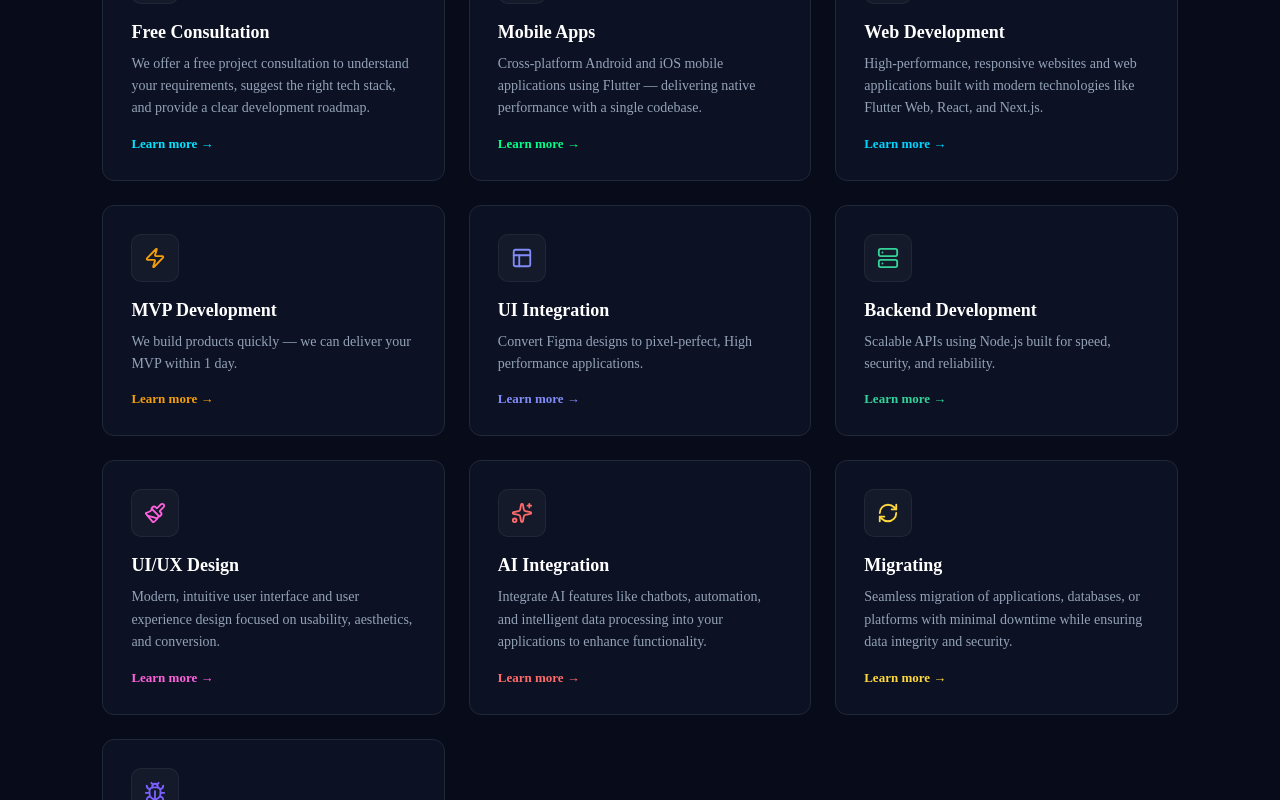
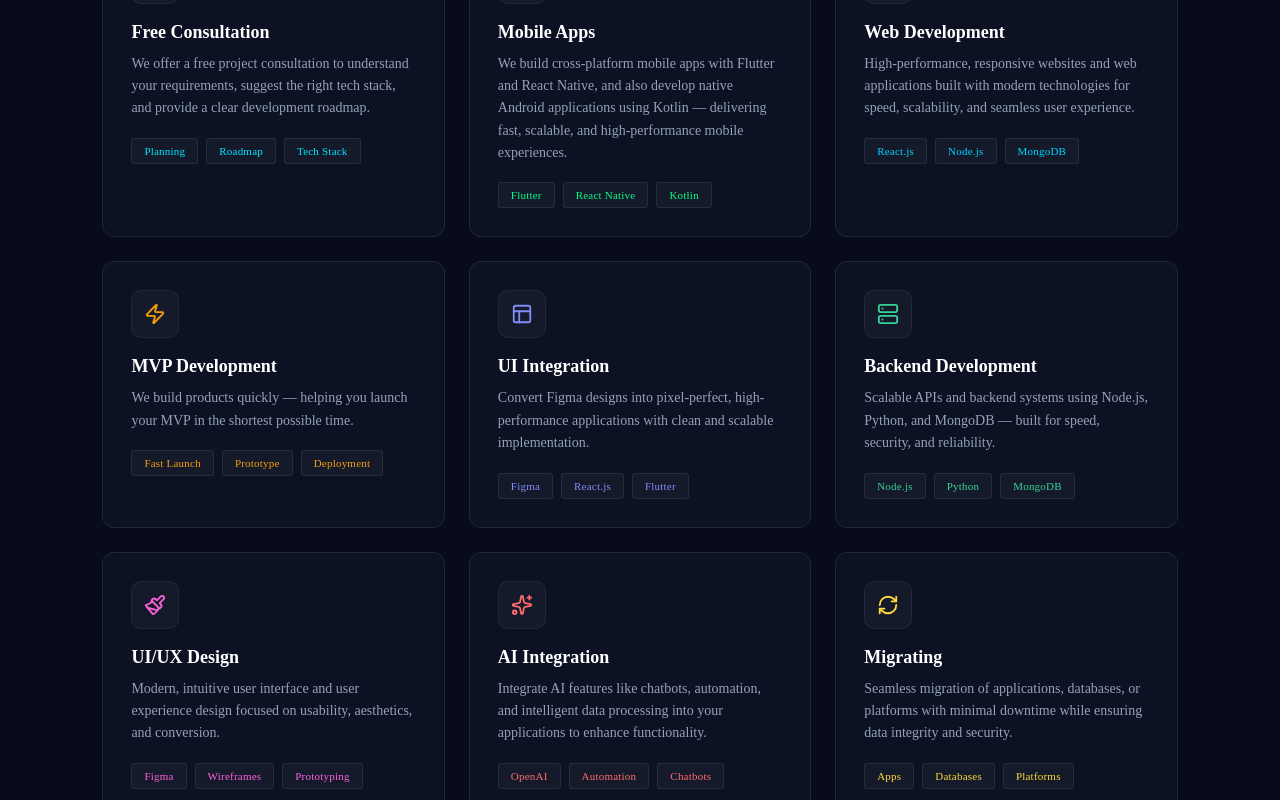
Before and after one commit to hibuzin/React_Portfolio, a React (Vite) app: page / in a window 1280 px wide. Shown: the part 1200-2000 px from the top of the page. Built offline with nearby package versions, Linux system fonts and the light colour scheme.

Commit message:
updated all ui

```diff
--- a/src/components/ContactSection.jsx
+++ b/src/components/ContactSection.jsx
@@ -59,7 +59,6 @@ function ContactSection() {
           </p>
 
           <div className="info-item"> hibuzin@gmail.com</div>
-          <div className="info-item"> +91 8526854562</div>
           <div className="info-item"> Chennai, India</div>
         </div>
 
--- a/src/components/ProjectsSection.jsx
+++ b/src/components/ProjectsSection.jsx
@@ -40,6 +40,7 @@ function ProjectsSection() {
             className={`project-card ${project.fullWidth ? "full-width" : ""}`}
             style={{ "--accent": project.accent }}
           >
+             <div className="project-arrow">↗</div>
             <span className="project-category">{project.category}</span>
             <h3>{project.title}</h3>
             <p>{project.desc}</p>
--- a/src/components/ServicesSection.jsx
+++ b/src/components/ServicesSection.jsx
@@ -20,60 +20,70 @@ const services = [
     title: "Free Consultation",
     desc: "We offer a free project consultation to understand your requirements, suggest the right tech stack, and provide a clear development roadmap.",
     accent: "#00E5FF",
+    tech: ["Planning", "Roadmap", "Tech Stack"],
   },
   {
     icon: <Smartphone size={22} />,
     title: "Mobile Apps",
-    desc: "Cross-platform Android and iOS mobile applications using Flutter — delivering native performance with a single codebase.",
+    desc: "We build cross-platform mobile apps with Flutter and React Native, and also develop native Android applications using Kotlin — delivering fast, scalable, and high-performance mobile experiences.",
     accent: "#00FF88",
+    tech: ["Flutter", "React Native", "Kotlin"],
   },
   {
     icon: <Globe size={22} />,
     title: "Web Development",
-    desc: "High-performance, responsive websites and web applications built with modern technologies like Flutter Web, React, and Next.js.",
+    desc: "High-performance, responsive websites and web applications built with modern technologies for speed, scalability, and seamless user experience.",
     accent: "#00D4FF",
+    tech: ["React.js", "Node.js", "MongoDB"],
   },
   {
     icon: <Zap size={22} />,
     title: "MVP Development",
-    desc: "We build products quickly — we can deliver your MVP within 1 day.",
+    desc: "We build products quickly — helping you launch your MVP in the shortest possible time.",
     accent: "#F59E0B",
+    tech: ["Fast Launch", "Prototype", "Deployment"],
   },
   {
     icon: <Layout size={22} />,
     title: "UI Integration",
-    desc: "Convert Figma designs to pixel-perfect, High performance applications.",
+    desc: "Convert Figma designs into pixel-perfect, high-performance applications with clean and scalable implementation.",
     accent: "#818CF8",
+    tech: ["Figma", "React.js", "Flutter"],
   },
   {
     icon: <Server size={22} />,
     title: "Backend Development",
-    desc: "Scalable APIs using Node.js built for speed, security, and reliability.",
+    desc: "Scalable APIs and backend systems using Node.js, Python, and MongoDB — built for speed, security, and reliability.",
     accent: "#34D399",
+    tech: ["Node.js", "Python", "MongoDB"],
   },
   {
     icon: <Paintbrush size={22} />,
     title: "UI/UX Design",
     desc: "Modern, intuitive user interface and user experience design focused on usability, aesthetics, and conversion.",
     accent: "#FF61DC",
+    tech: ["Figma", "Wireframes", "Prototyping"],
   },
   {
     icon: <Sparkles size={22} />,
     title: "AI Integration",
     desc: "Integrate AI features like chatbots, automation, and intelligent data processing into your applications to enhance functionality.",
     accent: "#FF6B6B",
+    tech: ["OpenAI", "Automation", "Chatbots"],
   },
   {
     icon: <RefreshCw size={22} />,
     title: "Migrating",
     desc: "Seamless migration of applications, databases, or platforms with minimal downtime while ensuring data integrity and security.",
     accent: "#FFD93D",
+    tech: ["Apps", "Databases", "Platforms"],
   },
   {
     icon: <Bug size={22} />,
     title: "Bug Fixing",
     desc: "Identify, troubleshoot, and resolve application issues efficiently to improve performance, stability, and user experience.",
     accent: "#7B61FF",
+    tech: ["Debugging", "Optimization", "Fixes"],
   },
 ];
 
@@ -88,7 +98,6 @@ export default function ServicesSection() {
         </p>
       </div>
 
-
       <div className="services-grid">
         {services.map((service, index) => (
           <div
@@ -99,7 +108,13 @@ export default function ServicesSection() {
             <div className="icon-box">{service.icon}</div>
             <h3>{service.title}</h3>
             <p>{service.desc}</p>
-            <div className="learn-more">Learn more →</div>
+
+            {/* ✅ Bottom tech stack */}
+            <div className="service-tech-stack">
+              {service.tech.map((item, i) => (
+                <span key={i}>{item}</span>
+              ))}
+            </div>
           </div>
         ))}
       </div>
--- a/src/components/process_section.jsx
+++ b/src/components/process_section.jsx
@@ -17,7 +17,7 @@ function ProcessSection() {
           <div className="step-card">
             <div className="step-number">01</div>
             <h3>Requirement Discussion</h3>
-            <p>Understanding client goals, project scope and requirements.</p>
+            <p>Understanding your goals, project scope and requirements.</p>
           </div>
 
           <div className="step-card">
--- a/src/components/projects.css
+++ b/src/components/projects.css
@@ -124,6 +124,21 @@
   color: color-mix(in srgb, var(--accent) 50%, #d1d5db);
 }
 
+.project-arrow {
+  position: absolute;
+  top: 18px;
+  right: 18px;
+  display: flex;
+  align-items: center;
+  justify-content: center;
+  font-size: 20px;
+  font-weight: 700;
+  color: var(--accent);
+  background: transparent;
+  pointer-events: none;
+  line-height: 1;
+}
+
 /* Mobile */
 @media (max-width: 768px) {
   .projects {
@@ -145,6 +160,7 @@
 
   .project-card {
     padding: 24px;
+    position: relative;
   }
 
   .project-card.full-width {
--- a/src/components/services.css
+++ b/src/components/services.css
@@ -6,7 +6,6 @@
   scroll-margin-top: 70px;
 }
 
-/* Label */
 /* Label */
 .section-label {
   display: inline-flex;
@@ -119,6 +118,33 @@
   transition: 0.2s;
 }
 
+.service-tech-stack span {
+  font-size: 11px;
+  font-weight: 500;
+  padding: 6px 12px;
+  border-radius: 3px;
+  background: rgba(255, 255, 255, 0.04);
+  border: 1px solid rgba(255, 255, 255, 0.08);
+  color: var(--accent);   /* ← normal ahve color */
+  letter-spacing: 0.02em;
+  transition: 0.3s ease;
+}
+.service-tech-stack {
+  display: flex;
+  flex-wrap: wrap;
+  gap: 8px;
+  margin-top: 18px;
+}
+
+.service-tech-stack span:hover {
+  border-color: var(--accent);
+  background: linear-gradient(
+    145deg,
+    rgba(255,255,255,0.02),
+    color-mix(in srgb, var(--accent) 12%, transparent)
+  );
+}
+
 .learn-more:hover {
   opacity: 0.8;
 }
--- a/src/pages/ClothingProject.jsx
+++ b/src/pages/ClothingProject.jsx
@@ -425,22 +425,6 @@ export default function ClothingProject() {
             </p>
 
             <div className="cp-info">
-              <div className="cp-info-item">
-                <label>Category</label>
-                <span>E-Commerce</span>
-              </div>
-              <div className="cp-info-item">
-                <label>Year</label>
-                <span>2024</span>
-              </div>
-              <div className="cp-info-item">
-                <label>Role</label>
-                <span>Full Stack Dev</span>
-              </div>
-              <div className="cp-info-item">
-                <label>Platform</label>
-                <span>Android & Web</span>
-              </div>
             </div>
           </div>
 
--- a/src/pages/JewelleryProject.jsx
+++ b/src/pages/JewelleryProject.jsx
@@ -290,12 +290,7 @@ function JewelleryProject() {
               The platform allows users to browse luxury gold collections, explore
               product details, and enjoy a smooth shopping experience.
             </p>
-            <div className="jp-info">
-              <div className="jp-info-item"><label>Category</label><span>E-Commerce</span></div>
-              <div className="jp-info-item"><label>Year</label><span>2024</span></div>
-              <div className="jp-info-item"><label>Role</label><span>UI/UX & Dev</span></div>
-              <div className="jp-info-item"><label>Platform</label><span>Web</span></div>
-            </div>
+
           </div>
           <div className="jp-tags">
             {tech.map(t => <span key={t} className="jp-tag">{t}</span>)}
```
Lines whose indentation alone changed are shown as unchanged.
